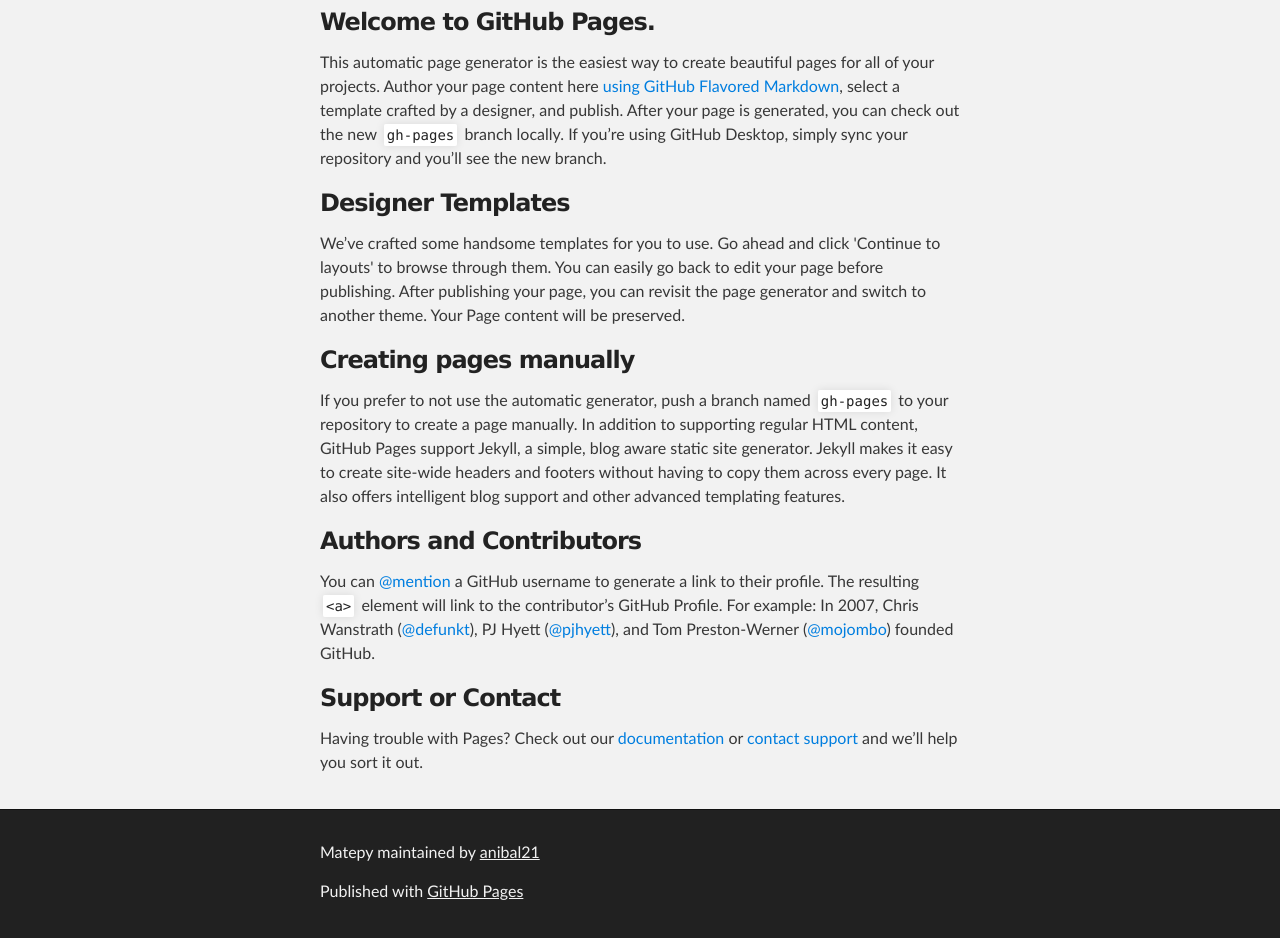
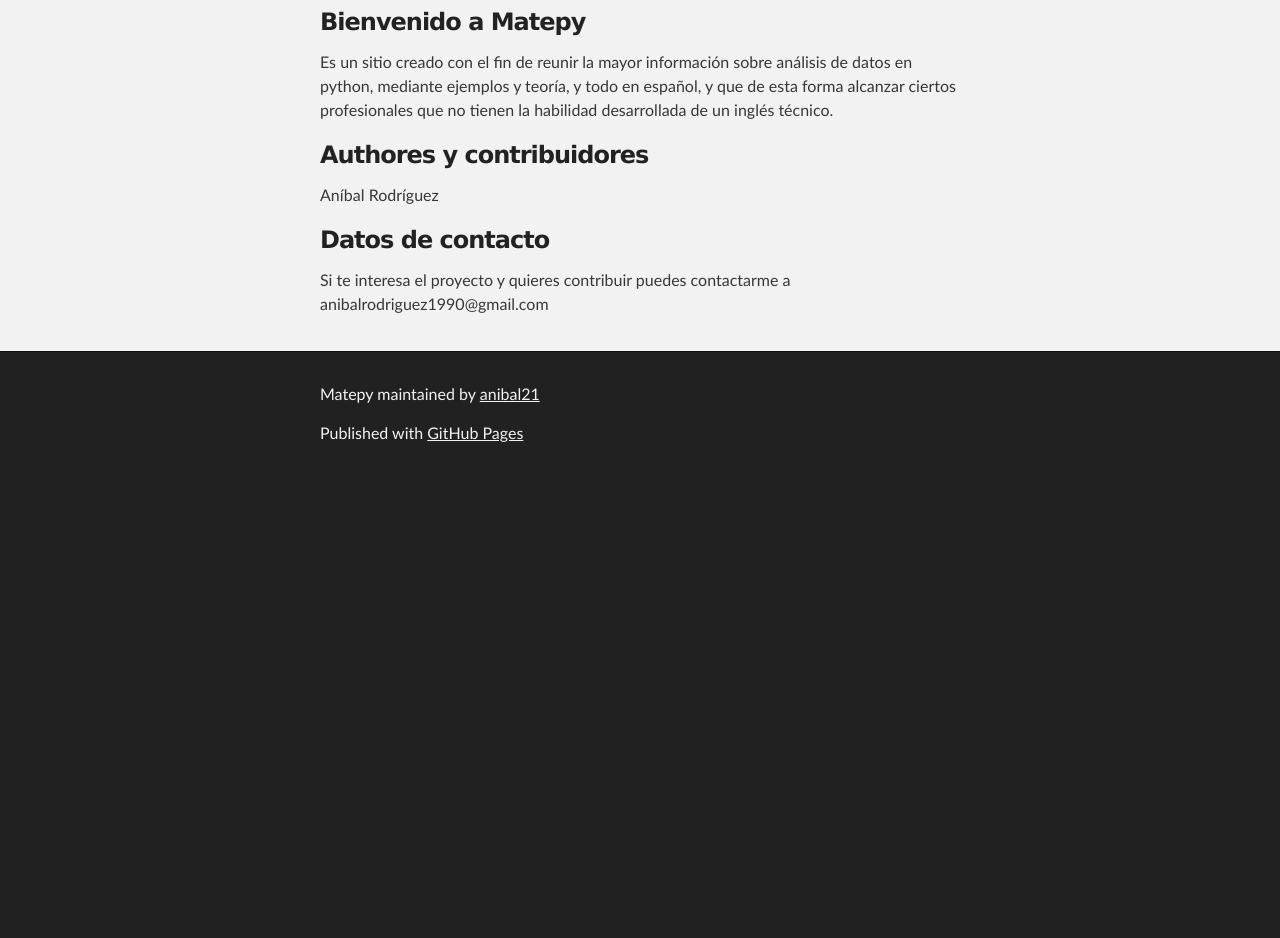
Before and after one commit to anibal21/matepy, a plain HTML site: page index.html in a window 1280 px wide. Shown: the part 256-1194 px from the top of the page. After the commit the page ends 800 px from the top, so only its background shows below. Drawn offline with Linux system fonts and the light colour scheme.

Commit message:
Update index.html

```diff
--- a/index.html
+++ b/index.html
@@ -32,29 +32,20 @@
     <div id="main_content_wrap" class="outer">
       <section id="main_content" class="inner">
         <h3>
-<a id="welcome-to-github-pages" class="anchor" href="#welcome-to-github-pages" aria-hidden="true"><span aria-hidden="true" class="octicon octicon-link"></span></a>Welcome to GitHub Pages.</h3>
+<a id="welcome-to-github-pages" class="anchor" href="#welcome-to-github-pages" aria-hidden="true"><span aria-hidden="true" class="octicon octicon-link"></span></a>Bienvenido a Matepy</h3>
 
-<p>This automatic page generator is the easiest way to create beautiful pages for all of your projects. Author your page content here <a href="https://guides.github.com/features/mastering-markdown/">using GitHub Flavored Markdown</a>, select a template crafted by a designer, and publish. After your page is generated, you can check out the new <code>gh-pages</code> branch locally. If you’re using GitHub Desktop, simply sync your repository and you’ll see the new branch.</p>
+<p>Es un sitio creado con el fin de reunir la mayor información sobre análisis de datos en python, mediante ejemplos y teoría, y todo en español, y que de esta forma alcanzar ciertos profesionales que no tienen la habilidad desarrollada de un inglés técnico.</p>
+
 
 <h3>
-<a id="designer-templates" class="anchor" href="#designer-templates" aria-hidden="true"><span aria-hidden="true" class="octicon octicon-link"></span></a>Designer Templates</h3>
+<a id="authors-and-contributors" class="anchor" href="#authors-and-contributors" aria-hidden="true"><span aria-hidden="true" class="octicon octicon-link"></span></a>Authores y contribuidores</h3>
 
-<p>We’ve crafted some handsome templates for you to use. Go ahead and click 'Continue to layouts' to browse through them. You can easily go back to edit your page before publishing. After publishing your page, you can revisit the page generator and switch to another theme. Your Page content will be preserved.</p>
+<p>Aníbal Rodríguez</p>
 
 <h3>
-<a id="creating-pages-manually" class="anchor" href="#creating-pages-manually" aria-hidden="true"><span aria-hidden="true" class="octicon octicon-link"></span></a>Creating pages manually</h3>
+<a id="support-or-contact" class="anchor" href="#support-or-contact" aria-hidden="true"><span aria-hidden="true" class="octicon octicon-link"></span></a>Datos de contacto</h3>
 
-<p>If you prefer to not use the automatic generator, push a branch named <code>gh-pages</code> to your repository to create a page manually. In addition to supporting regular HTML content, GitHub Pages support Jekyll, a simple, blog aware static site generator. Jekyll makes it easy to create site-wide headers and footers without having to copy them across every page. It also offers intelligent blog support and other advanced templating features.</p>
-
-<h3>
-<a id="authors-and-contributors" class="anchor" href="#authors-and-contributors" aria-hidden="true"><span aria-hidden="true" class="octicon octicon-link"></span></a>Authors and Contributors</h3>
-
-<p>You can <a href="https://help.github.com/articles/basic-writing-and-formatting-syntax/#mentioning-users-and-teams" class="user-mention">@mention</a> a GitHub username to generate a link to their profile. The resulting <code>&lt;a&gt;</code> element will link to the contributor’s GitHub Profile. For example: In 2007, Chris Wanstrath (<a href="https://github.com/defunkt" class="user-mention">@defunkt</a>), PJ Hyett (<a href="https://github.com/pjhyett" class="user-mention">@pjhyett</a>), and Tom Preston-Werner (<a href="https://github.com/mojombo" class="user-mention">@mojombo</a>) founded GitHub.</p>
-
-<h3>
-<a id="support-or-contact" class="anchor" href="#support-or-contact" aria-hidden="true"><span aria-hidden="true" class="octicon octicon-link"></span></a>Support or Contact</h3>
-
-<p>Having trouble with Pages? Check out our <a href="https://help.github.com/pages">documentation</a> or <a href="https://github.com/contact">contact support</a> and we’ll help you sort it out.</p>
+<p>Si te interesa el proyecto y quieres contribuir puedes contactarme a anibalrodriguez1990@gmail.com</p>
       </section>
     </div>
 
```
